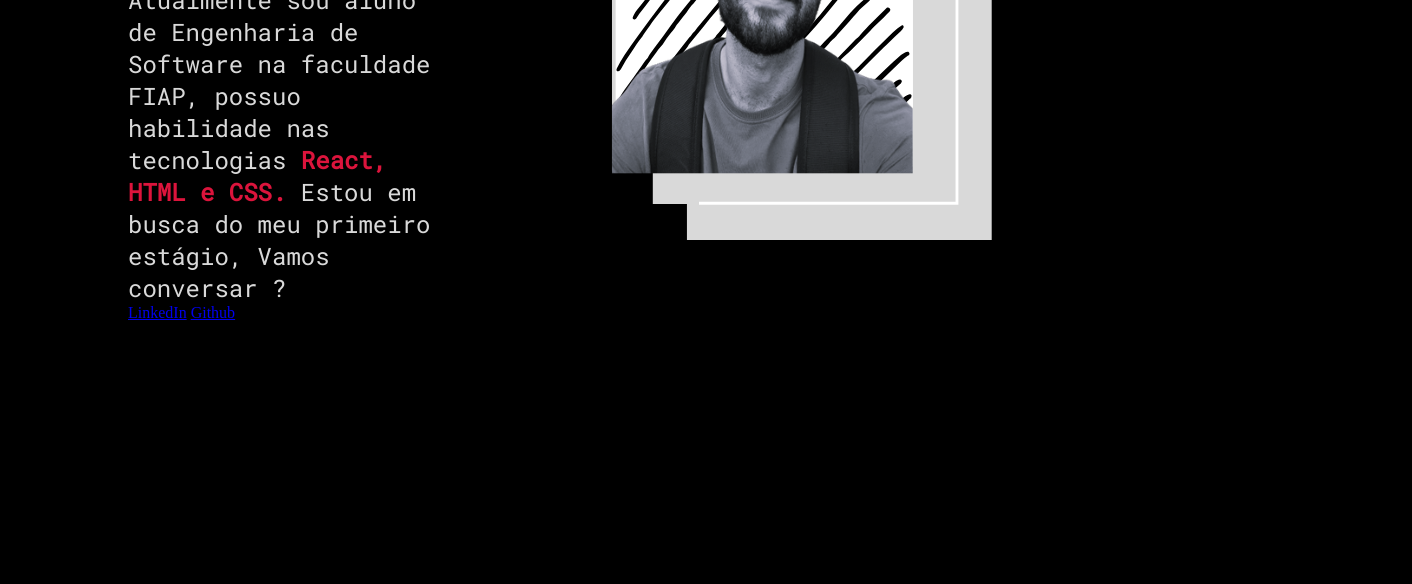
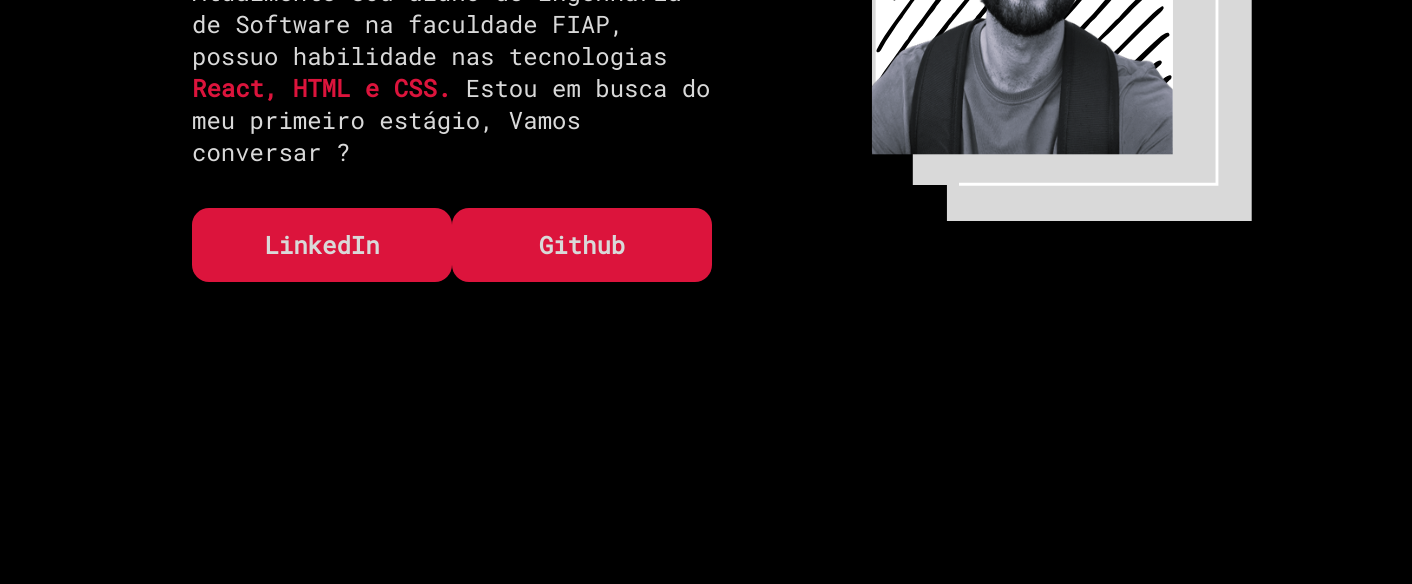
Before and after one commit to Andrepjr/Portfolio, a plain HTML site: page index.html in a window 1280 px wide. Shown: the part 344-928 px from the top of the page, 1412 px wide, since content can reach past the window. Drawn offline with Linux system fonts and the light colour scheme.

Commit message:
Finalização do projeto Portfolio

```diff
--- a/index.html
+++ b/index.html
@@ -13,8 +13,10 @@
         <section class="apresentacao__conteudo">
             <h1 class="apresentacao__conteudo__titulo">Olá! Sou André Prado Junior <strong class="titulo-destaque">desenvolvedor Front-end</strong></h1>
             <p class="apresentacao__conteudo__texto">Atualmente sou aluno de Engenharia de Software na faculdade FIAP, possuo habilidade nas tecnologias<strong class="paragrafo-destaque"> React, HTML e CSS.</strong> Estou em busca do meu primeiro estágio, Vamos conversar ?</p>
-            <a href="https://www.linkedin.com/in/andr%C3%A9-prado-junior-55a665250/">LinkedIn</a>
-            <a href="https://github.com/Andrepjr">Github</a>
+            <div class="apresentacao__links">
+                <a class="apresentacao__links__link" href="https://www.linkedin.com/in/andr%C3%A9-prado-junior-55a665250/">LinkedIn</a>
+                <a class="apresentacao__links__link" href="https://github.com/Andrepjr">Github</a>
+            </div>
         </section>
         <img src="/img/00.png" alt="Foto André Prado Junior">
     </main>
--- a/style.css
+++ b/style.css
@@ -11,6 +11,7 @@ body{
     box-sizing: border-box;
     background-color:black;
     color:#d9d9d9;
+    overflow: hidden;
 }
 
 .titulo-destaque{
@@ -22,7 +23,7 @@ body{
 }
 
 .apresentacao{
-    margin: 10%;
+    margin: 10% 15%;
     display: flex;
     align-items: center;
     justify-content: space-between;
@@ -30,6 +31,9 @@ body{
 
 .apresentacao__conteudo{
     width: 615px;
+    display: flex;
+    flex-direction: column;
+    gap: 40px;
 
 }
 
@@ -40,5 +44,24 @@ body{
 
 .apresentacao__conteudo__texto{
     font-size: 24px;
-    font-family: 'Roboto Mono', monospace;
+    font-family: 'Roboto Mono', monospace ;
 }
+
+.apresentacao__links{
+    display: flex;
+    justify-content: space-between;
+}
+
+.apresentacao__links__link{
+    background-color: crimson;
+    text-align: center;
+    width: 260px;
+    border-radius: 17px;
+    font-size: 24px;
+    padding: 21px 0;
+    text-decoration: none;
+    color: #d9d9d9;
+    font-family:'Roboto Mono', monospace;
+    font-weight: bold;
+
+}
```
